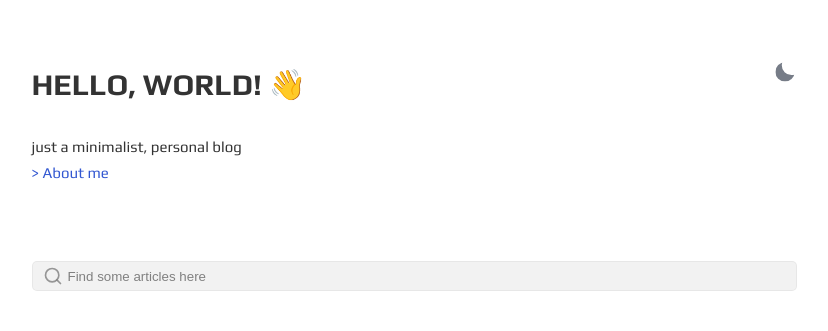
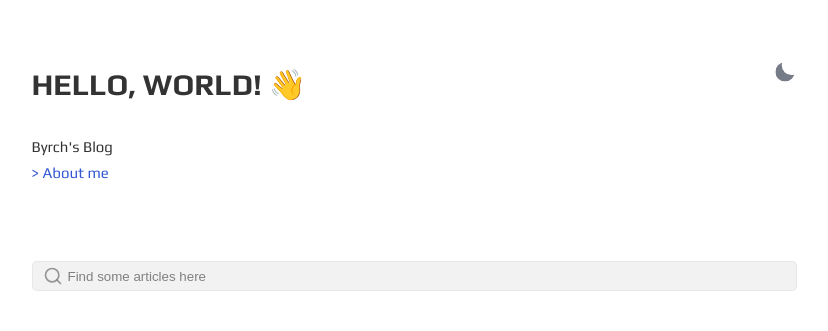
Before and after one commit to byrchbaker/blog, a Jekyll site: the page built from index.html, in a window 1280 px wide. Shown: the top 331 px of the page, without its empty margins (226-1054 px from the left). Built offline with Jekyll 4.4.1, drawn with Linux system fonts in a browser that asks for light colours.

Commit message:
Update _config.yml

```diff
--- a/_config.yml
+++ b/_config.yml
@@ -1,12 +1,12 @@
-site: Gesko
-title: Gesko
+site: Byrch's Blog
+title: Byrch's Blog
 greetings: Hello, World! 👋
 description: >-
-  just a minimalist, personal blog
+  Byrch's Blog
 lang: en-US
 timezone: US/Central
 repo: https://github.com/byrchbaker/blog # site repo [optional]
-data-theme: dark # default theme "dark" | "light"
+data-theme: light # default theme "dark" | "light"
 discus-identifier: powex # replace with your disqus shortname
 comments-enabled: false # true to enable disqus comments, false to hide them
 
@@ -26,7 +26,7 @@
 
 # URL settings
 url: "https://blog.byrchbaker.com" # Domain Name of host. [username].github.io for github pages
-baseurl: "/" # sub folder for jekyll site. only if jekyll site not in root of host. leave blank if not wishd. always add / in front.
+baseurl: "" # sub folder for jekyll site. only if jekyll site not in root of host. leave blank if not wishd. always add / in front.
 permalink: pretty
 
 # local
```
